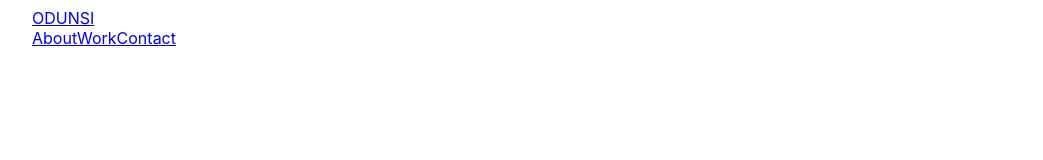
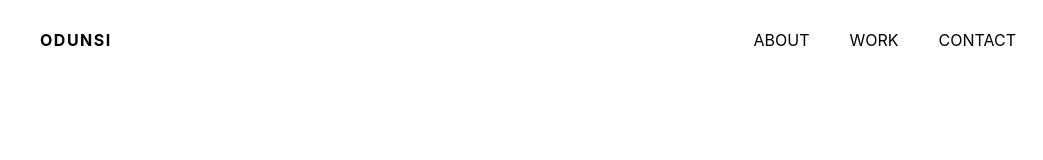
Before and after one commit to cjstokes91/Cj-Stokes-Portfolio, a Gatsby site: page / in a window 1280 px wide. Shown: the whole page, without its empty margins (120-1163 px from the left). Built offline with nearby package versions, Linux system fonts and the light colour scheme; Gatsby itself is replaced by a stand-in of ours.

Commit message:
add navigation styles

```diff
--- a/src/components/header.js
+++ b/src/components/header.js
@@ -4,6 +4,7 @@ import React from "react"
 const Header = () => (
   <header>
     <div className="container">
+      <div className="inner-header">
         <div className="logo">
           <Link to="/">ODUNSI</Link>
         </div>
@@ -15,6 +16,7 @@ const Header = () => (
           </nav>
         </div>
       </div>
+    </div>
   </header >
 )
 export default Header
--- a/src/styles/styles.scss
+++ b/src/styles/styles.scss
@@ -28,3 +28,42 @@ html, body {
         min-width: 768px;
 }
 }
+
+
+//Header
+header {
+    height: 80px;
+    width: 100%;
+    position: absolute;
+    top: 0px;
+    z-index: 10;
+    .inner-header {
+        display: flex;
+        align-items: center;
+        justify-content: space-between;
+        height: 80px;
+        .logo {
+            a{
+                font-weight: 700;
+                text-decoration: none;
+                letter-spacing: 1.5px;
+                color: $black;
+            }
+        }
+        .navigation {
+            nav {
+                a {
+                    margin: 0 20px;
+                    text-decoration: None;
+                    letter-spacing: 1.75;
+                    text-transform: uppercase;
+                    font-size: 0.75;
+                    color: $black;
+                    &:last-child {
+                        margin-right: 0px;
+                    }
+                }
+            }
+        }
+    }
+}
```
Lines whose indentation alone changed are shown as unchanged.
